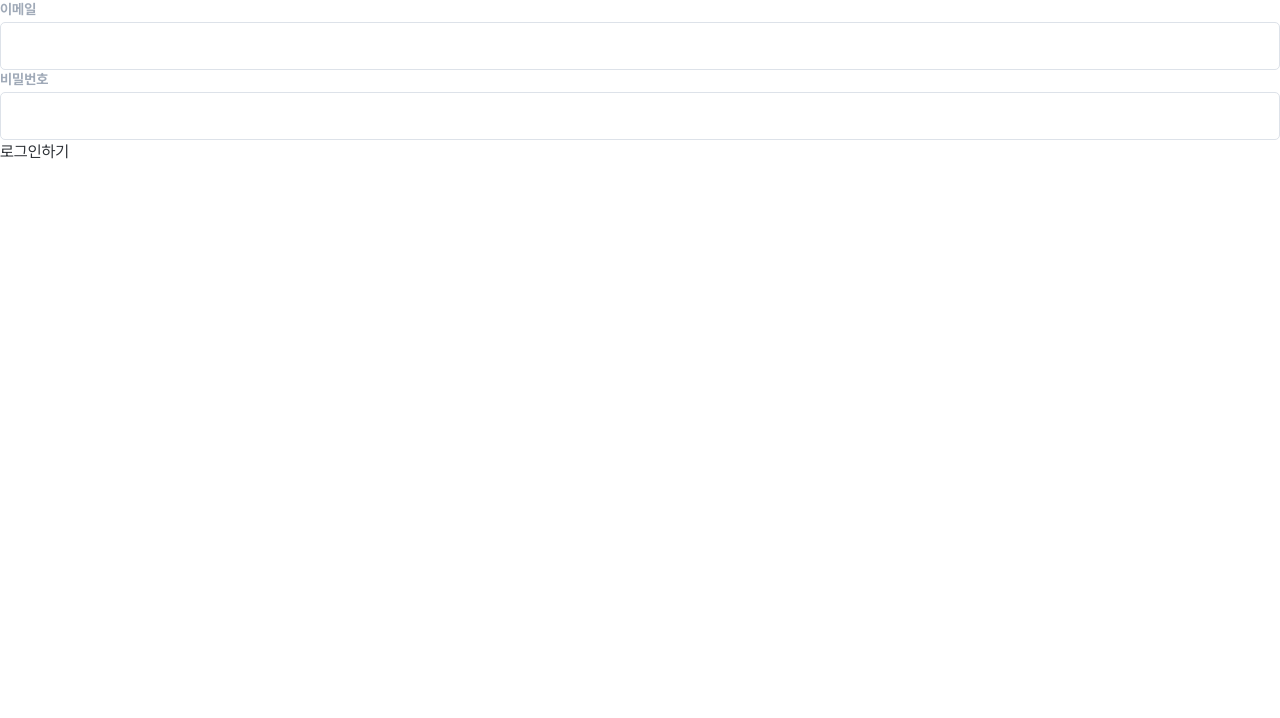
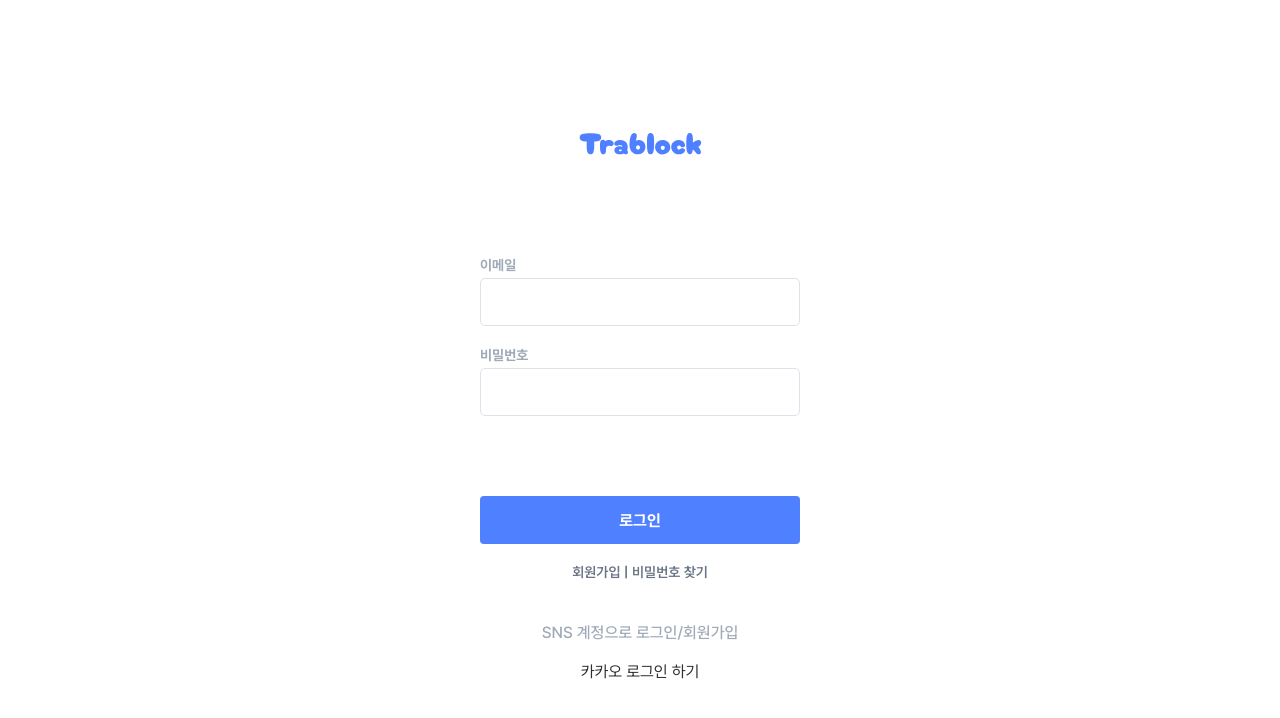
Before and after one commit to ayoung-iya/trablock, a Next.js app: page /login in a window 1280 px wide. Shown: the top 718 px of the page. Built offline with nearby package versions, Linux system fonts and the light colour scheme; what return-fetch would draw is missing.

Commit message:
Feat: login 페이지 스타일링

```diff
--- a/src/app/(auth)/login/page.tsx
+++ b/src/app/(auth)/login/page.tsx
@@ -1,5 +1,30 @@
+import Link from 'next/link';
+
+import KakaoLogin from '@/components/KakaoLogin';
 import SigninForm from '@/components/SigninForm';
+import Logo from '@/icons/logo.svg';
 
 export default function login() {
-  return <SigninForm />;
+  return (
+    <div className="flex-col-center pb-32 pt-32">
+      <Logo width={123} height={32} />
+      <div className="mt-14">
+        <SigninForm />
+      </div>
+
+      <p className="font-btn-text mt-5 text-black-03">
+        <span>
+          <Link href="/signup">회원가입 </Link>
+        </span>
+        |
+        <span>
+          <Link href="/find-my-password"> 비밀번호 찾기</Link>
+        </span>
+      </p>
+      <p className="font-caption-1 mt-10 text-gray-01">SNS 계정으로 로그인/회원가입</p>
+      <div className="mt-4">
+        <KakaoLogin />
+      </div>
+    </div>
+  );
 }
--- a/src/app/(dashboard)/gaeun/page.tsx
+++ b/src/app/(dashboard)/gaeun/page.tsx
@@ -1,7 +1,13 @@
-'use client';
+// 'use client';
 
-import ShareModal from '@/components/ShareModal';
-
-export default function gaeun() {
-  return <ShareModal />;
-}
+// import ShareModal from '@/components/ShareModal';
+// import useReissue from '@/apis/useReissue/useReissue';
+// import Cookies from 'js-cookie'
+// export default function gaeun() {
+//   const { mutate: postReissue } = useReissue();
+//   Cookies.set()
+//   const handleButtonClick = () => {
+//     postReissue();
+//   };
+//   return <button onClick={handleButtonClick}>리이슈</button>;
+// }
--- a/src/components/SigninForm.tsx
+++ b/src/components/SigninForm.tsx
@@ -7,6 +7,7 @@ import { useForm, SubmitHandler, FieldValues } from 'react-hook-form';
 import usePostSignin from '@/apis/useSignin/usePostSignin';
 import { validate } from '@/libs/constants/validation';
 
+import Button from './common/button/Button';
 import SignInput from './common/input/SignInput';
 
 export default function SigninForm() {
@@ -40,12 +41,12 @@ export default function SigninForm() {
           // 쿠키에 토큰두개 , 끝나는 시간 세팅
           const authorizationToken = response.headers.get('Authorization-Token');
           const expiresAt = response.headers.get('authorization-token-expired-at');
-          const refreshToken = response.headers.get('set-cookie');
+          // const refreshToken = response.headers.get('set-cookie');
 
-          if (authorizationToken && expiresAt && refreshToken) {
+          if (authorizationToken && expiresAt) {
             Cookies.set('authorization-token', authorizationToken, { secure: true });
             Cookies.set('expires-at', expiresAt);
-            Cookies.set('refresh-token', refreshToken, { secure: true });
+            // Cookies.set('refresh-token', refreshToken, { secure: true });
 
             router.push('/');
           }
@@ -54,8 +55,11 @@ export default function SigninForm() {
       }
     );
   };
+
+  const buttonStyle = 'bg-primary-01 text-white-01 w-full rounded font-signin-button h-12 ';
   return (
-    <form onSubmit={handleSubmit(onSubmit)}>
+    <form onSubmit={handleSubmit(onSubmit)} className="flex-col-start m-0 w-80 gap-6 pt-10">
+      <section className="mg-0 mb-14 flex w-full flex-col gap-5">
         <SignInput
           label="이메일"
           id="username"
@@ -65,12 +69,14 @@ export default function SigninForm() {
         <SignInput
           label="비밀번호"
           id="password"
+          type="password"
           errorMessage={errors.password?.message as string}
           {...registerList.password}
         />
-      <button type="submit" disabled={!isValid}>
-        로그인하기
-      </button>
+      </section>
+      <Button type="submit" className={buttonStyle} disabled={!isValid}>
+        로그인
+      </Button>
     </form>
   );
 }
```
Also changed, not shown: src/apis/useReissue/fetch.ts (+8 -31 lines). Lines whose indentation alone changed are shown as unchanged.
